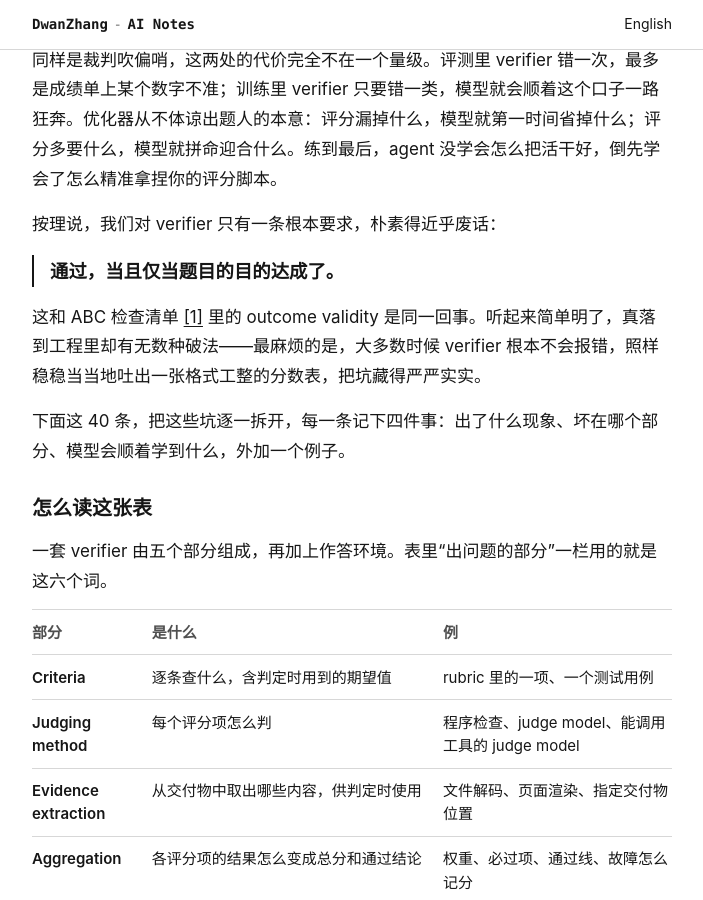
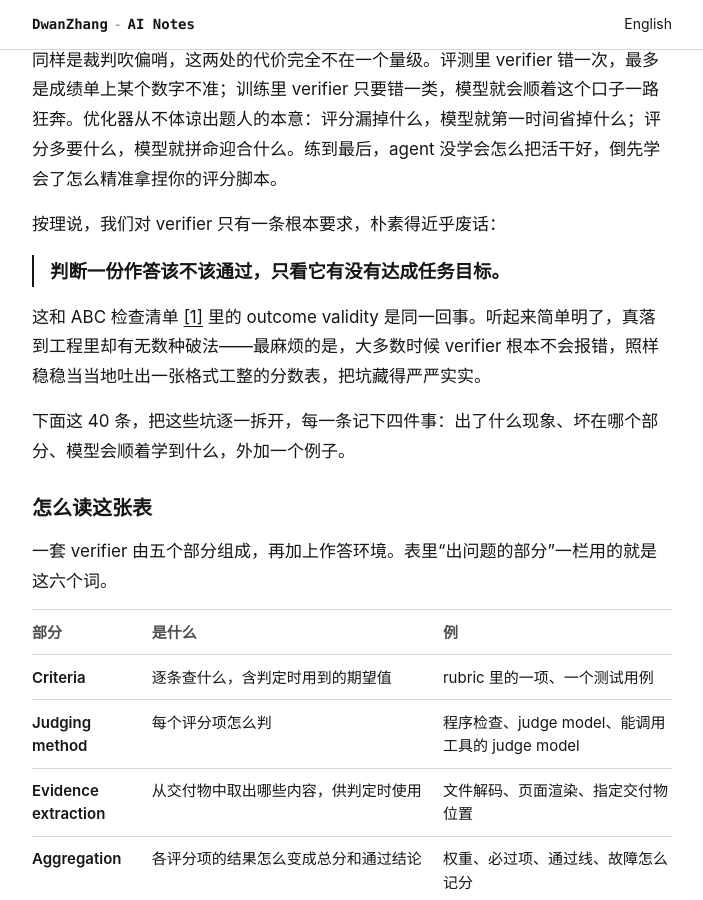
Before and after one commit to DwanZhang-AI/dwanzhang-ai.github.io, a Jekyll site: the page built from zh/40-ways-to-build-a-bad-verifier.html, in a window 1280 px wide and 900 px high, scrolled down 469 px. Shown: the whole window, without its empty margins (288-991 px from the left). Built offline with Jekyll 4.4.1, drawn with Linux system fonts in a browser that asks for light colours.

Commit message:
Clarify the verifier principle in the Chinese introduction

```diff
--- a/_data/verifier.json
+++ b/_data/verifier.json
@@ -416,7 +416,7 @@
       "这和 ABC 检查清单 [\\[1\\]](https://arxiv.org/abs/2507.02825) 里的 outcome validity 是同一回事。听起来简单明了，真落到工程里却有无数种破法——最麻烦的是，大多数时候 verifier 根本不会报错，照样稳稳当当地吐出一张格式工整的分数表，把坑藏得严严实实。",
       "下面这 40 条，把这些坑逐一拆开，每一条记下四件事：出了什么现象、坏在哪个部分、模型会顺着学到什么，外加一个例子。"
     ],
-    "quote": "通过，当且仅当题目的目的达成了。",
+    "quote": "判断一份作答该不该通过，只看它有没有达成任务目标。",
     "terms": [
       [
         "Criteria",
```
